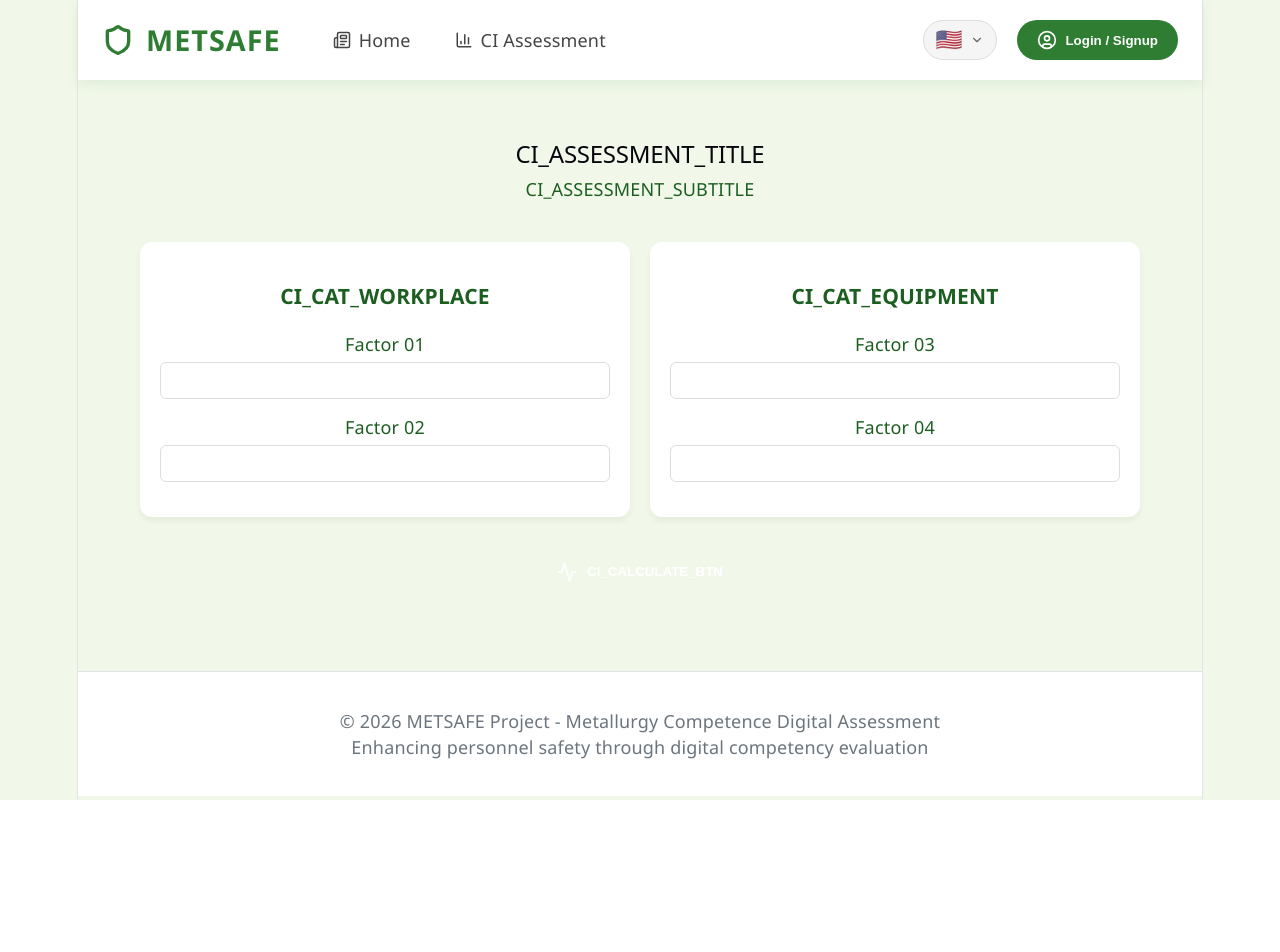
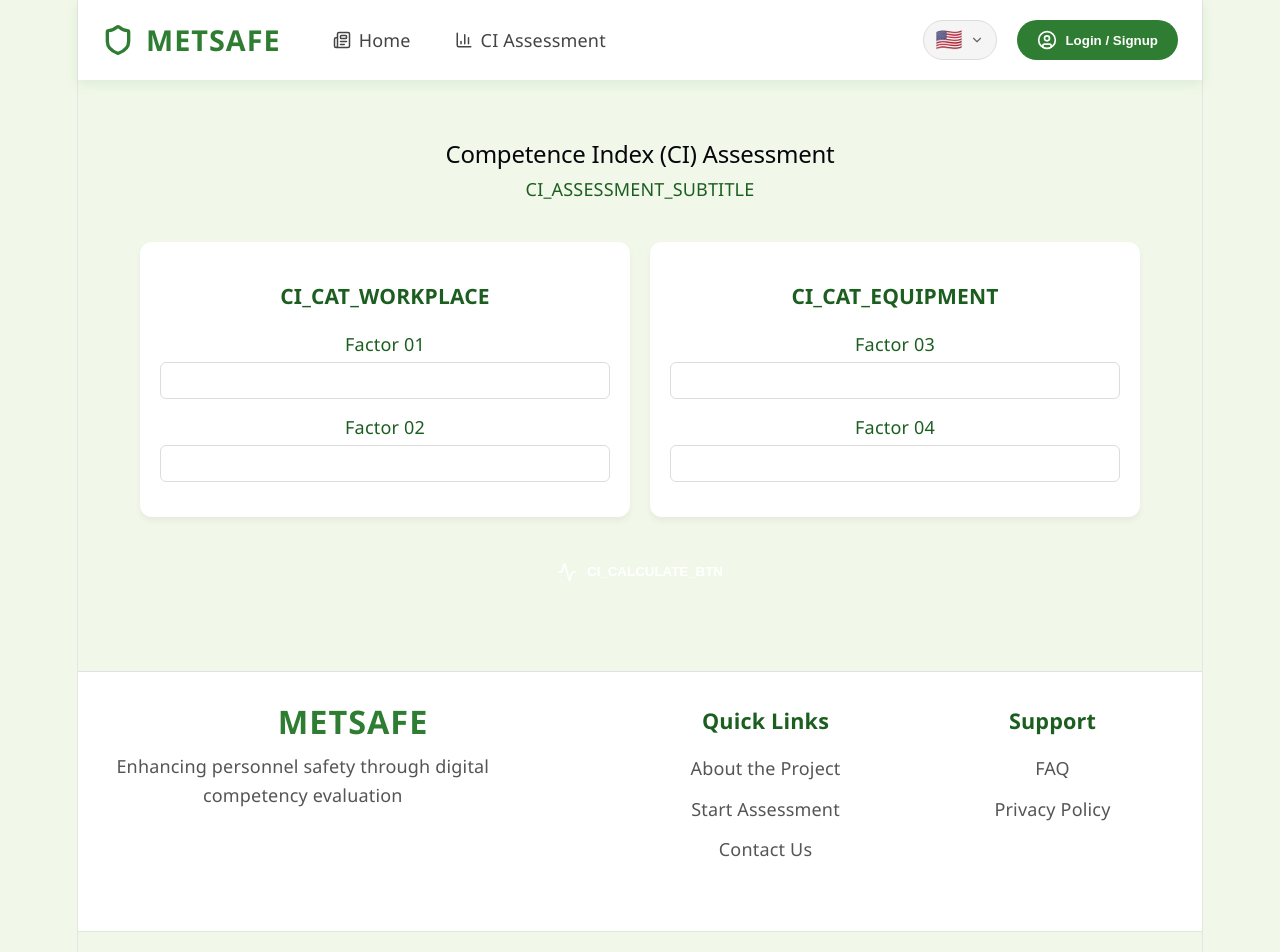
Before and after one commit to ngocleltt/metsafe, a React (Vite) app: page /assessment in a window 1280 px wide. Shown: the top 952 px of the page. Before the commit the page ends 800 px from the top, so only its background shows below. Built offline with nearby package versions, Linux system fonts and the light colour scheme.

Commit message:
footer css

```diff
--- a/package.json
+++ b/package.json
@@ -10,9 +10,11 @@
     "preview": "vite preview"
   },
   "dependencies": {
+    "i18next": "^26.1.0",
     "lucide-react": "^1.14.0",
     "react": "^19.2.6",
     "react-dom": "^19.2.6",
+    "react-i18next": "^17.0.7",
     "react-router-dom": "^7.15.0"
   },
   "devDependencies": {
--- /dev/null
+++ b/src/components/Footer.css
@@ -0,0 +1,107 @@
+.metsafe-footer {
+  background-color: var(--white);
+  color: var(--text-dark);
+  padding-top: 4rem;
+  border-top: 1px solid rgba(46, 125, 50, 0.1);
+  margin-top: 4rem;
+  font-family: inherit;
+}
+
+.footer-container {
+  display: flex;
+  flex-wrap: wrap;
+  justify-content: space-between;
+  max-width: 1200px;
+  margin: 0 auto;
+  padding: 0 24px 3rem 24px;
+  gap: 2rem;
+}
+
+.footer-brand {
+  flex: 2;
+  min-width: 300px;
+}
+
+.footer-logo {
+  font-size: 1.8rem;
+  font-weight: 800;
+  color: var(--primary-color);
+  margin-top: 0;
+  margin-bottom: 1rem;
+  letter-spacing: 1px;
+}
+
+.footer-description {
+  color: #555555;
+  line-height: 1.6;
+  max-width: 80%;
+  font-weight: 400;
+}
+
+.footer-links,
+.footer-support {
+  flex: 1;
+  min-width: 200px;
+}
+
+.footer-links h4,
+.footer-support h4 {
+  font-size: 1.2rem;
+  margin-top: 0;
+  margin-bottom: 1.2rem;
+  color: var(--secondary-color);
+  font-weight: 700;
+}
+
+.footer-links ul,
+.footer-support ul {
+  list-style: none;
+  padding: 0;
+  margin: 0;
+}
+
+.footer-links li,
+.footer-support li {
+  margin-bottom: 0.8rem;
+}
+
+.footer-links a,
+.footer-support a {
+  color: #555555;
+  text-decoration: none;
+  font-weight: 500;
+  transition: var(--transition);
+  display: inline-block;
+}
+
+.footer-links a:hover,
+.footer-support a:hover {
+  color: var(--accent-color);
+  transform: translateX(5px);
+}
+
+.footer-bottom {
+  background-color: var(--bg-light);
+  text-align: center;
+  padding: 1.5rem;
+  border-top: 1px solid rgba(46, 125, 50, 0.1);
+}
+
+.footer-bottom p {
+  margin: 0;
+  color: var(--secondary-color);
+  font-size: 0.95rem;
+  font-weight: 600;
+}
+
+@media (max-width: 768px) {
+  .footer-container {
+    flex-direction: column;
+  }
+  .footer-brand {
+    max-width: 100%;
+  }
+  .footer-description {
+    max-width: 100%;
+  }
+}
--- a/src/components/Footer.jsx
+++ b/src/components/Footer.jsx
@@ -1,11 +1,38 @@
 import React from 'react';
+import './Footer.css';
+import { en } from '../locales/en.js';
 
 const Footer = () => {
+  const t = en.footer;
+
   return (
     <footer className="metsafe-footer">
-      <div className="footer-content">
-        <p>&copy; 2026 METSAFE Project - Metallurgy Competence Digital Assessment</p>
-        <p>Enhancing personnel safety through digital competency evaluation</p>
+      <div className="footer-container">
+        <div className="footer-brand">
+          <h3 className="footer-logo">METSAFE</h3>
+          <p className="footer-description">{t.description}</p>
+        </div>
+
+        <div className="footer-links">
+          <h4>{t.quickLinks}</h4>
+          <ul>
+            <li><a href="/about">{t.about}</a></li>
+            <li><a href="/assessment">{t.assessment}</a></li>
+            <li><a href="/contact">{t.contact}</a></li>
+          </ul>
+        </div>
+
+        <div className="footer-support">
+          <h4>{t.support}</h4>
+          <ul>
+            <li><a href="/faq">{t.faq}</a></li>
+            <li><a href="/privacy">{t.privacy}</a></li>
+          </ul>
+        </div>
+      </div>
+
+      <div className="footer-bottom">
+        <p>&copy; {new Date().getFullYear()} {t.copyright}</p>
       </div>
     </footer>
   );
--- a/src/locales/en.js
+++ b/src/locales/en.js
@@ -25,20 +25,23 @@ export const en = {
       desc: "Leveraging machine learning to identify high-risk personnel and prevent accidents."
     }
   },
+  footer: {
+    description: "Enhancing personnel safety through digital competency evaluation",
+    quickLinks: "Quick Links",
+    about: "About the Project",
+    assessment: "Start Assessment",
+    contact: "Contact Us",
+    support: "Support",
+    faq: "FAQ",
+    privacy: "Privacy Policy",
+    copyright: "METSAFE Project - Metallurgy Competence Digital Assessment. All rights reserved."
+  },
   assessment: {
     title: "Competence Index (CI) Assessment",
+    subtitle: "CI_ASSESSMENT_SUBTITLE",
     description: "Please fill in the information below to calculate the safety competence index.",
     submit: "Calculate Score",
-    reset: "Reset Form"
-  },
-  footer: {
-    about: "METSAFE - Digital solution for industrial safety in the metallurgical sector.",
-    contact: "Contact",
-    rights: "© 2024 METSAFE Project. All rights reserved."
-  },
-  assessment: {
-    title: "CI_ASSESSMENT_TITLE",
-    subtitle: "CI_ASSESSMENT_SUBTITLE",
+    reset: "Reset Form",
     input_label: "CI_INPUT_LABEL",
     calculate_btn: "CI_CALCULATE_BTN",
     result_title: "CI_RESULT_TITLE",
```
Also changed, not shown: 1 other file (tests, documents, lock files or other folders).
